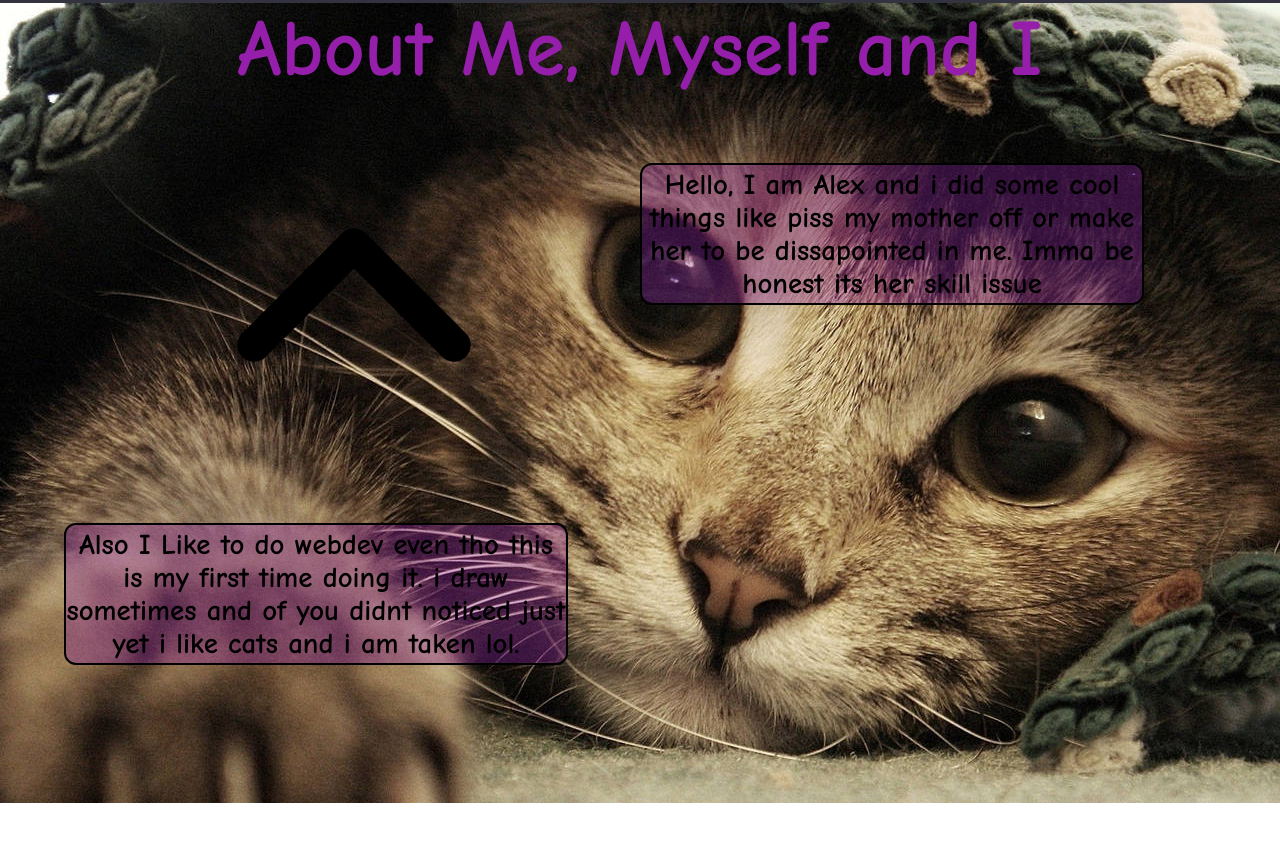
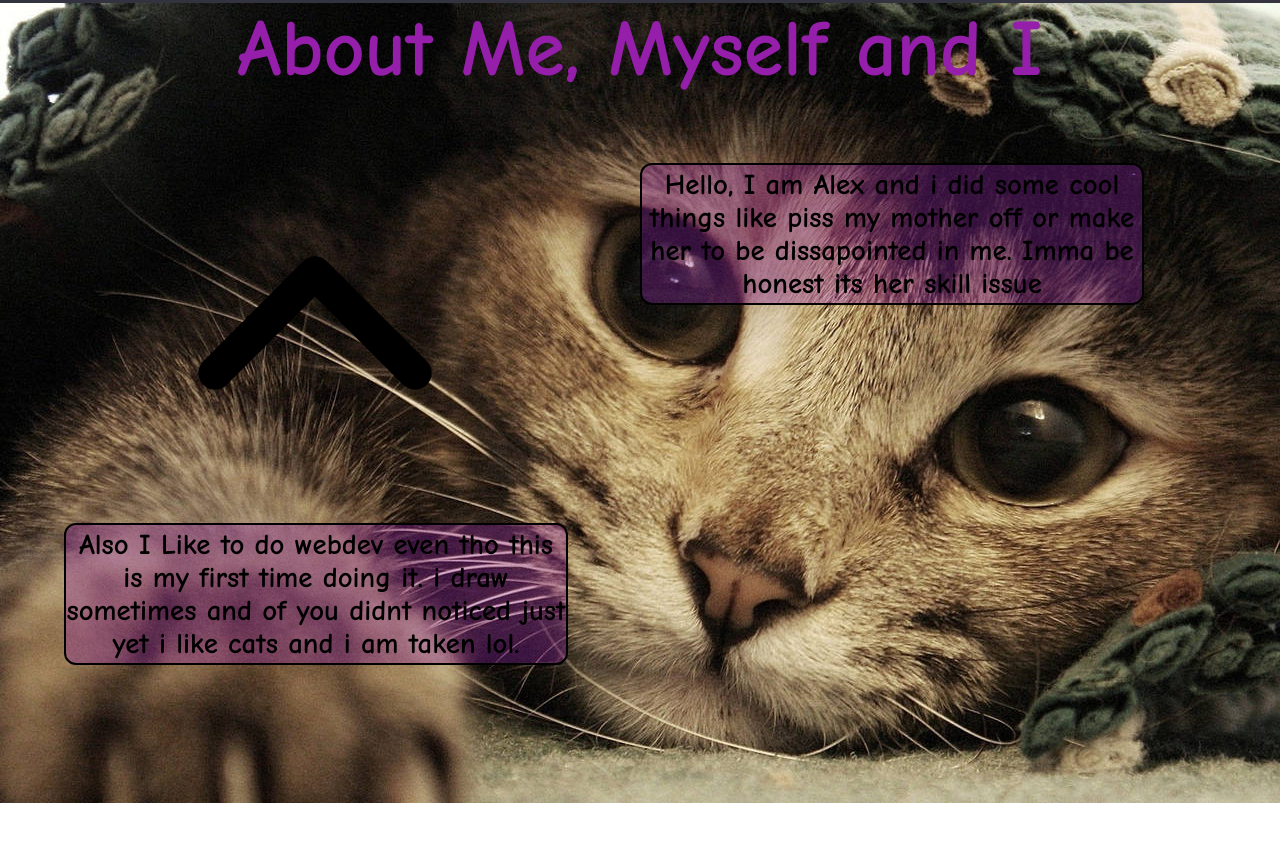
Before and after one commit to Nexxie95/nexxie95.github.io, a plain HTML site: page index.html in a window 1280 px wide. Shown: the part 797-1638 px from the top of the page. Drawn offline with Linux system fonts and the light colour scheme.

Commit message:
just better positioning of  the arrow

```diff
--- a/style.css
+++ b/style.css
@@ -164,9 +164,9 @@ a:hover {
 }
 
 #arrow {
-    position: sticky;
-    top: 30vh;
-    left: 12vw;
+    position: absolute;
+    top: 115vh;
+    left: 9vw;
     margin: 0%;
     padding: 0%;
 
```
